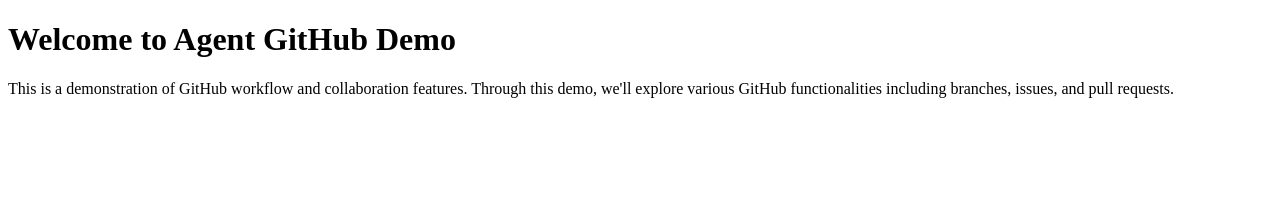
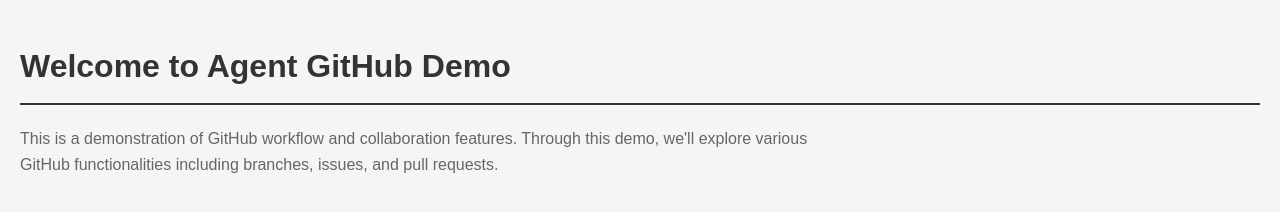
Before and after one commit to hkonda015/agent-github, a plain HTML site: page index.html in a window 1280 px wide. Drawn offline with Linux system fonts and the light colour scheme.

Commit message:
Add HTML and CSS files

```diff
--- a/index.html
+++ b/index.html
@@ -4,6 +4,7 @@
     <meta charset="UTF-8">
     <meta name="viewport" content="width=device-width, initial-scale=1.0">
     <title>Agent GitHub Demo</title>
+    <link rel="stylesheet" href="style.css">
 </head>
 <body>
     <h1>Welcome to Agent GitHub Demo</h1>
--- /dev/null
+++ b/style.css
@@ -0,0 +1,18 @@
+body {
+    font-family: Arial, sans-serif;
+    line-height: 1.6;
+    margin: 0;
+    padding: 20px;
+    background-color: #f5f5f5;
+}
+
+h1 {
+    color: #333;
+    border-bottom: 2px solid #333;
+    padding-bottom: 10px;
+}
+
+p {
+    color: #666;
+    max-width: 800px;
+}
```
